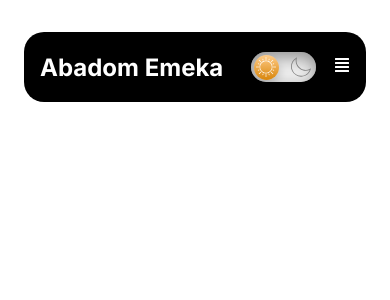
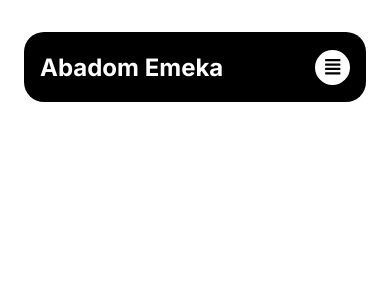
Before and after one commit to vectour/My-Portfolio, a React (Create React App) app: page / in a window 390 px wide. Shown: the top 300 px of the page. Built offline with nearby package versions, Linux system fonts and the light colour scheme.

Commit message:
working on responsiveness

```diff
--- a/src/component/Navbar/Navbar.jsx
+++ b/src/component/Navbar/Navbar.jsx
@@ -10,7 +10,7 @@ const Navbar = () => {
 
     const [ toggle, setToggle] = useState(false);
 
-    const menuVarians = {
+    const menuVariants = {
         hidden: {
             scale: 0,
         },
@@ -58,8 +58,27 @@ const Navbar = () => {
                 <DarkMode />
             </div>
             <div className = "nav-toggle">
-                <FaAlignJustify className='toggle-btn' />
+                <FaAlignJustify onClick={() => {
+                    setToggle(true)
+                }} className='toggle-btn' />
             </div>
+            <motion.div className="mobile-menu"
+                variants={menuVariants}
+                initial = "hidden"
+                animate = {toggle ? "visible": "hidden"}
+            >
+            </motion.div>
+            <motion.div className='close-toggle'
+                variants={navLinkVariants}
+                animate={toggle ? "visible" : "hidden"}
+                >
+                <FaTimes onClick={ () => {
+                    setToggle(false)
+                }} />
+                {navLinks.map((navlink, index) => {
+                        return <li key={index}><a href ={`#${navlink}`}>{navlink}</a></li>
+                    })}
+            </motion.div>
 
         </nav>
 
--- a/src/component/Navbar/_navbar.scss
+++ b/src/component/Navbar/_navbar.scss
@@ -10,10 +10,16 @@
     padding: 0 1em;
     background-color: var(--header-bg);
     color: var(--header-color);
-    position: relative;
 
     .hide{
         display: none;
+    }
+
+    .dark-mode{
+        @media screen and (max-width: 992px) {
+            display: none;
+
+        }
     }
 
 
@@ -47,19 +53,92 @@
         }
     }
 
-    .nav-toggle{
+    // .nav-toggle{
 
+    //     display: none;
+
+    //     @media screen and (max-width: 992px) {
+    //         display: block;
+    //     }
+
+    //     }
+
+    .nav-toggle {
+        background-color: var(--body-background);
+        color: var(--body-color);
+        width: 35px;
+        height: 35px;
+        border-radius: 50%;
+        display: flex;
+        align-items: center;
+        justify-content: center;
+        cursor: pointer;
         display: none;
 
         @media screen and (max-width: 992px) {
             display: block;
-        }
+            display: flex;
+            align-items: center;
+            justify-content: center;
 
         }
 
-        .close-toggle{
-            display: none;
+        svg {
+            width: 50%;
+            height: 50%;
         }
+
+    }
+
+    .mobile-menu {
+        background-color: black;
+        width: 4rem;
+        height: 4rem;
+        position: fixed;
+        border-radius: 50%;
+        right: 0;
+        top: 0;
+    }
+
+    .close-toggle {
+        color: white;
+        position: fixed;
+        top: 10rem;
+        left: 0;
+        width: 100%;
+        display: flex;
+        align-items: center;
+        flex-direction: column;
+        height: 100vh;
+
+        svg {
+            cursor: pointer;
+            width: 1.5rem;
+            height: 1.5rem;
+            position: absolute;
+            top: 0;
+            right: 2rem;
+        }
+
+        li {
+            list-style: none;
+            margin-top: 4rem;
+
+            a{
+                text-decoration: none;
+                color: white;
+                font-size: 1.5rem;
+                opacity: 0.6;
+
+                &:hover {
+                    opacity: 1;
+                }
+            }
+
+        }
+    }
+
+
 
 
 
```
Also changed, not shown: src/App.css (+1 -8 lines), 1 other file (tests, documents, lock files or other folders).
